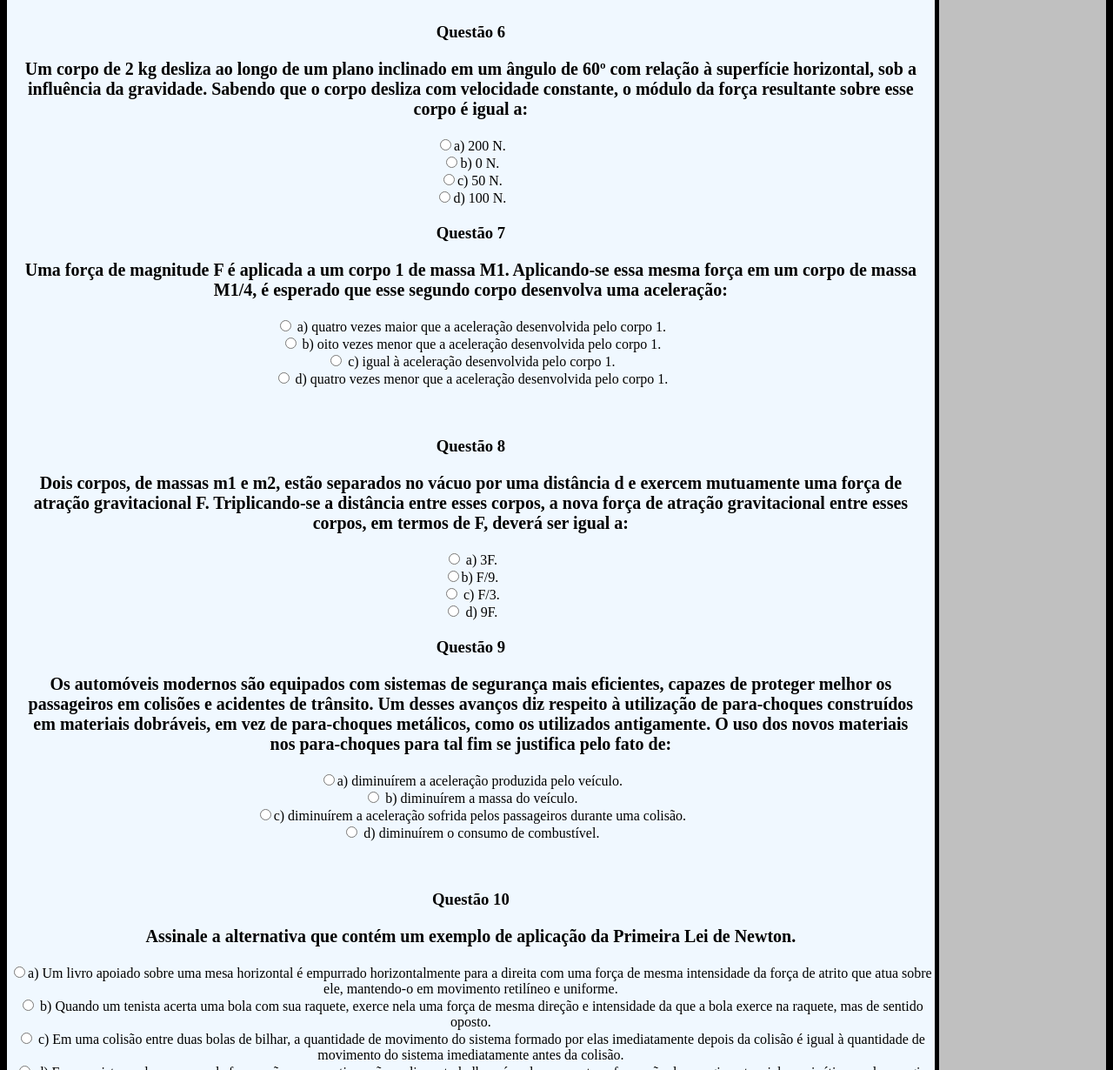
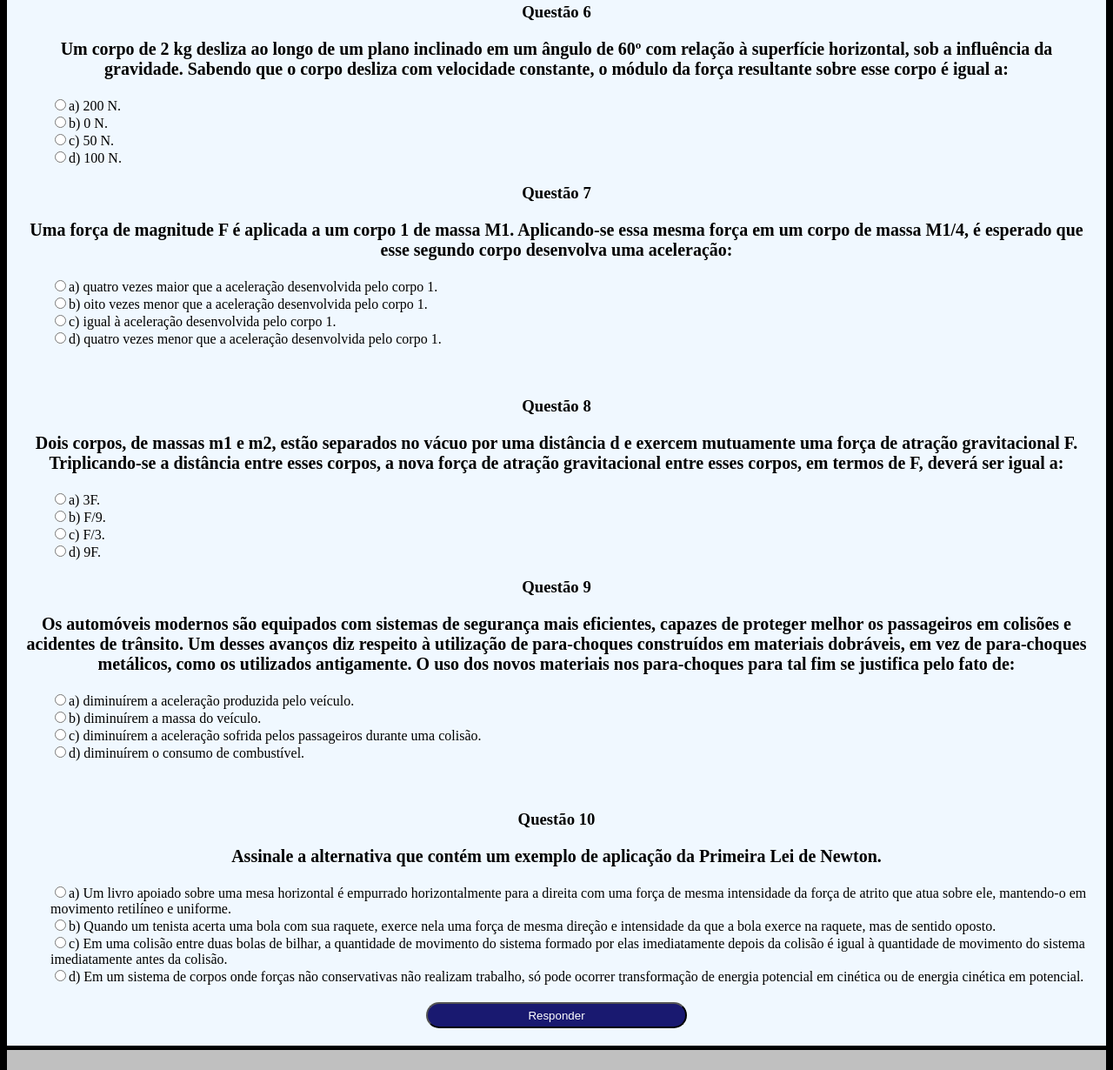
Before and after one commit to luizandrioli/EP6, a plain HTML site: page perguntas2.html in a window 1280 px wide. Shown: the part 1570-2800 px from the top of the page at 87% size. Drawn offline with Linux system fonts and the light colour scheme.

Commit message:
Add files via upload

```diff
--- a/perguntas2.html
+++ b/perguntas2.html
@@ -4,7 +4,7 @@
     <meta charset="UTF-8">
     <meta http-equiv="X-UA-Compatible" content="IE=edge">
     <meta name="viewport" content="width=device-width, initial-scale=1.0">
-    <title>perguntas</title>
+    <title>LEIS DE NEWTON</title>
     <link rel="stylesheet" href="style.css">
 </head>
 <body class="body2">
@@ -22,38 +22,46 @@
               <h3>Questão 1
                  <p>Um nadador, conforme mostrado na figura, imprime uma força com as mãos na água (F1) trazendo-a na direção de seu tórax. A água, por sua vez, imprime uma força no nadador (F2) para que ele se mova para frente durante o nado.</p>
              </h3>
-             <input type="radio" name="quest_1" value="errada"> a) Esse princípio obedece à Lei da Inércia, uma vez que o nadador permanece em seu estado de movimento. <br>
-             <input type="radio" name="quest_1" value="correta"> b) Obedecendo à Lei da Ação e Reação, o nadador imprime uma força na água para trás e a água, por sua vez, empurra-o para frente. <br>
-            <input type="radio" name="quest_1" value="errada"> c) O nadador puxa a água e a água empurra o nadador, obedecendo à Lei das Forças (segunda Lei de Newton).<br>
-            <input type="radio" name="quest_1" value="errada"> d) Nesse caso, é o nadador que puxa seu corpo, aplicando uma força nele próprio para se movimentar sobre a água.<br>
-            <p id="resp_correta_1" class="verde"></p><p id="resp_errada_1" class="vermelho"></p><br>
+             <div class="questoes">
+                <input type="radio" name="quest_1" value="errada">a) Esse princípio obedece à Lei da Inércia, uma vez que o nadador permanece em seu estado de movimento. <br>
+                <input type="radio" name="quest_1" value="correta">b) Obedecendo à Lei da Ação e Reação, o nadador imprime uma força na água para trás e a água, por sua vez, empurra-o para frente. <br>
+                <input type="radio" name="quest_1" value="errada">c) O nadador puxa a água e a água empurra o nadador, obedecendo à Lei das Forças (segunda Lei de Newton).<br>
+                <input type="radio" name="quest_1" value="errada">d) Nesse caso, é o nadador que puxa seu corpo, aplicando uma força nele próprio para se movimentar sobre a água.<br>
+                <p id="resp_correta_1" class="verde"></p><p id="resp_errada_1" class="vermelho"></p><br>
+             </div>
 
             <h3>Questão 2
                 <p>Dentro de um elevador, um objeto de peso 100 N está apoiado sobre uma superfície. O elevador está descendo e freando com aceleração vertical e para cima de 0,1 m/s2. Considere a aceleração da gravidade como 10 m/s2. Durante o tempo de frenagem, a força que sustenta o objeto vale, em newtons:</p>
             </h3>
+            <div class="questoes">
             <input type="radio" name="quest_2" value="correta">a) 101 <br>
             <input type="radio" name="quest_2" value="errada">b) 99 <br>
             <input type="radio" name="quest_2" value="errada">c) 110 <br>
             <input type="radio" name="quest_2" value="errada">d) 90 <br>
             <p id="resp_correta_2" class="verde"></p><p id="resp_errada_2" class="vermelho"></p>
+            </div>
 
             <h3>Questão 3
                 <p>Um objeto, que se desloca horizontalmente com velocidade v0, é submetido à ação de uma força constante de intensidade F que o acelera, levando-o a atingir a velocidade v em um intervalo de tempo t. Nessas condições, é correto afirmar que a massa do objeto vale:</p>
             </h3>
+            <div class="questoes">
             <input type="radio" name="quest_3" value="errada">a) (v – v0) ÷ F.t <br>
             <input type="radio" name="quest_3" value="correta">b) F.t ÷ (v – v0) <br>
             <input type="radio" name="quest_3" value="errada">c) F.(v – v0) ÷ t <br>
             <input type="radio" name="quest_3" value="errada">d) (F – v) ÷ v0.t <br>
             <p id="resp_correta_3" class="verde"></p><p id="resp_errada_3" class="vermelho"></p><br>
+            </div>
 
             <h3>Questão 4
                 <p>Analise as afirmações a respeito da inércia e marque a alternativa falsa:</p>
             </h3>
+            <div class="questoes">
             <input type="radio" name="quest_4" value="errada">a) A massa é a medida quantitativa da inércia. <br>
             <input type="radio" name="quest_4" value="errada">b) Na falta de atrito, um corpo em movimento permanecerá em movimento perpetuamente. <br>
             <input type="radio" name="quest_4" value="errada">c) A situação de movimento retilíneo uniforme é denominada de equilíbrio dinâmico. <br>
             <input type="radio" name="quest_4" value="correta">d) A tendência de um corpo em movimento uniforme e com aceleração constante é manter-se em movimento perpetuamente <br>
             <p id="resp_correta_4" class="verde"></p><p id="resp_errada_4" class="vermelho"></p>
+            </div>
 
             <h3>Questão 5
                 <p>Analise as afirmações feitas a respeito das leis de Newton.</p>
@@ -66,65 +74,72 @@
                     </ol>
                 <p>Marque a alternativa correta:</p>
             </h3>
+            <div class="questoes">
             <input type="radio" name="quest_5" value="errada">a) I e II são falsas <br>
-            <input type="radio" name="quest_5" value="errada"> b) I, II, III e IV são verdadeiras.<br>
+            <input type="radio" name="quest_5" value="errada">b) I, II, III e IV são verdadeiras.<br>
             <input type="radio" name="quest_5" value="errada">c) IV e V são falsas <br>
             <input type="radio" name="quest_5" value="correta">d) I, III e IV são verdadeiras. <br>
             <p id="resp_correta_5" class="verde"></p><p id="resp_errada_5" class="vermelho"></p><br>
+            </div>
 
             <h3>Questão 6
                 <p>Um corpo de 2 kg desliza ao longo de um plano inclinado em um ângulo de 60º com relação à superfície horizontal, sob a influência da gravidade. Sabendo que o corpo desliza com velocidade constante, o módulo da força resultante sobre esse corpo é igual a:</p>
             </h3>
+            <div class="questoes">
             <input type="radio" name="quest_6" value="errada">a) 200 N. <br>
             <input type="radio" name="quest_6" value="correta">b) 0 N. <br>
             <input type="radio" name="quest_6" value="errada">c) 50 N. <br>
             <input type="radio" name="quest_6" value="errada">d) 100 N. <br>
             <p id="resp_correta_6" class="verde"></p><p id="resp_errada_6" class="vermelho"></p>
+            </div>
 
             <h3>Questão 7
                 <p>Uma força de magnitude F é aplicada a um corpo 1 de massa M1. Aplicando-se essa mesma força em um corpo de massa M1/4, é esperado que esse segundo corpo desenvolva uma aceleração:</p>
             </h3>
-            <input type="radio" name="quest_7" value="correta"> a) quatro vezes maior que a aceleração desenvolvida pelo corpo 1.<br>
-            <input type="radio" name="quest_7" value="errada"> b) oito vezes menor que a aceleração desenvolvida pelo corpo 1.<br>
-            <input type="radio" name="quest_7" value="errada"> c) igual à aceleração desenvolvida pelo corpo 1.<br>
-            <input type="radio" name="quest_7" value="errada"> d) quatro vezes menor que a aceleração desenvolvida pelo corpo 1.<br>
+            <div class="questoes">
+            <input type="radio" name="quest_7" value="correta">a) quatro vezes maior que a aceleração desenvolvida pelo corpo 1.<br>
+            <input type="radio" name="quest_7" value="errada">b) oito vezes menor que a aceleração desenvolvida pelo corpo 1.<br>
+            <input type="radio" name="quest_7" value="errada">c) igual à aceleração desenvolvida pelo corpo 1.<br>
+            <input type="radio" name="quest_7" value="errada">d) quatro vezes menor que a aceleração desenvolvida pelo corpo 1.<br>
             <p id="resp_correta_7" class="verde"></p><p id="resp_errada_7" class="vermelho"></p><br>
-
+            </div>
             <h3>Questão 8
                 <p>Dois corpos, de massas m1 e m2, estão separados no vácuo por uma distância d e exercem mutuamente uma força de atração gravitacional F. Triplicando-se a distância entre esses corpos, a nova força de atração gravitacional entre esses corpos, em termos de F, deverá ser igual a:</p>
             </h3>
-            <input type="radio" name="quest_8" value="correta"> a) 3F.<br>
+            <div class="questoes">
+            <input type="radio" name="quest_8" value="correta">a) 3F.<br>
             <input type="radio" name="quest_8" value="errada">b) F/9. <br>
-            <input type="radio" name="quest_8" value="errada"> c) F/3.<br>
-            <input type="radio" name="quest_8" value="errada"> d) 9F. <br>
+            <input type="radio" name="quest_8" value="errada">c) F/3.<br>
+            <input type="radio" name="quest_8" value="errada">d) 9F. <br>
             <p id="resp_correta_8" class="verde"></p><p id="resp_errada_8" class="vermelho"></p>
-
+            </div>
             <h3>Questão 9
                 <p>Os automóveis modernos são equipados com sistemas de segurança mais eficientes, capazes de proteger melhor os passageiros em colisões e acidentes de trânsito. Um desses avanços diz respeito à utilização de para-choques construídos em materiais dobráveis, em vez de para-choques metálicos, como os utilizados antigamente. O uso dos novos materiais nos para-choques para tal fim se justifica pelo fato de:</p>
             </h3>
+            <div class="questoes">
             <input type="radio" name="quest_9" value="correta">a) diminuírem a aceleração produzida pelo veículo. <br>
-            <input type="radio" name="quest_9" value="errada"> b) diminuírem a massa do veículo.<br>
+            <input type="radio" name="quest_9" value="errada">b) diminuírem a massa do veículo.<br>
             <input type="radio" name="quest_9" value="errada">c) diminuírem a aceleração sofrida pelos passageiros durante uma colisão. <br>
-            <input type="radio" name="quest_9" value="errada"> d) diminuírem o consumo de combustível.<br>
+            <input type="radio" name="quest_9" value="errada">d) diminuírem o consumo de combustível.<br>
             <p id="resp_correta_9" class="verde"></p><p id="resp_errada_9" class="vermelho"></p><br>
+            </div>
 
             <h3>Questão 10
                 <p>Assinale a alternativa que contém um exemplo de aplicação da Primeira Lei de Newton.</p>
-            </h3>
+            </h3><div class="questoes">
             <input type="radio" name="quest_10" value="correta">a) Um livro apoiado sobre uma mesa horizontal é empurrado horizontalmente para a direita com uma força de mesma intensidade da força de atrito que atua sobre ele, mantendo-o em movimento retilíneo e uniforme. <br>
-            <input type="radio" name="quest_10" value="errada"> b) Quando um tenista acerta uma bola com sua raquete, exerce nela uma força de mesma direção e intensidade da que a bola exerce na raquete, mas de sentido oposto.<br>
-            <input type="radio" name="quest_10" value="errada"> c) Em uma colisão entre duas bolas de bilhar, a quantidade de movimento do sistema formado por elas imediatamente depois da colisão é igual à quantidade de movimento do sistema imediatamente antes da colisão.<br>
-            <input type="radio" name="quest_10" value="errada"> d) Em um sistema de corpos onde forças não conservativas não realizam trabalho, só pode ocorrer transformação de energia potencial em cinética ou de energia cinética em potencial.<br>
+            <input type="radio" name="quest_10" value="errada">b) Quando um tenista acerta uma bola com sua raquete, exerce nela uma força de mesma direção e intensidade da que a bola exerce na raquete, mas de sentido oposto.<br>
+            <input type="radio" name="quest_10" value="errada">c) Em uma colisão entre duas bolas de bilhar, a quantidade de movimento do sistema formado por elas imediatamente depois da colisão é igual à quantidade de movimento do sistema imediatamente antes da colisão.<br>
+            <input type="radio" name="quest_10" value="errada">d) Em um sistema de corpos onde forças não conservativas não realizam trabalho, só pode ocorrer transformação de energia potencial em cinética ou de energia cinética em potencial.<br>
             <p id="resp_correta_10" class="verde"></p><p id="resp_errada_10" class="vermelho"></p>
+            </div>
 
             <p id="quantos_acertos"></p>
-            <button type="button" onclick="funcao_resposta()">Responder</button>
+            <button id="botao" type="button" onclick="funcao_resposta()">Responder</button>
         </form>
     </main>
 
-    <aside class="grad_a">
-        <p>aside</p>
-    </aside>
+
 
     <footer class="grad_f">
         <div class="link">
--- a/style.css
+++ b/style.css
@@ -15,7 +15,7 @@
     display: grid;
     grid-template-areas:
     "cab cab cab"
-    "pri pri sec"
+    "pri pri pri"
     "rod rod rod";
     gap: 5px;
     grid-template-columns:60% 24% auto;
@@ -73,7 +73,9 @@ footer{
 
 .imgheader{
 
-  max-width: 80px;
+
+  height: auto;
+  width: 170px;
 
 }
 .link , a{
@@ -85,6 +87,20 @@ footer{
 .legenda{
     line-height: 5px;
     font-family: Georgia, 'Times New Roman', Times, serif;
+}
+
+.questoes{
+    text-align: left;
+    padding-left: 50px;
+
+}
+#botao{
+    width: 300px;
+    height: 30px;
+    border-radius: 20px;
+    background-color: midnightblue;
+    color: white;
+    margin-bottom: 20px;
 }
 
 .citacao{
```
Also changed, not shown: index.html (+10 -6 lines), principal3.html (+1 -1 lines), imagens/inercia1.jpg (added), imagens/inercia2.jpg (added).
